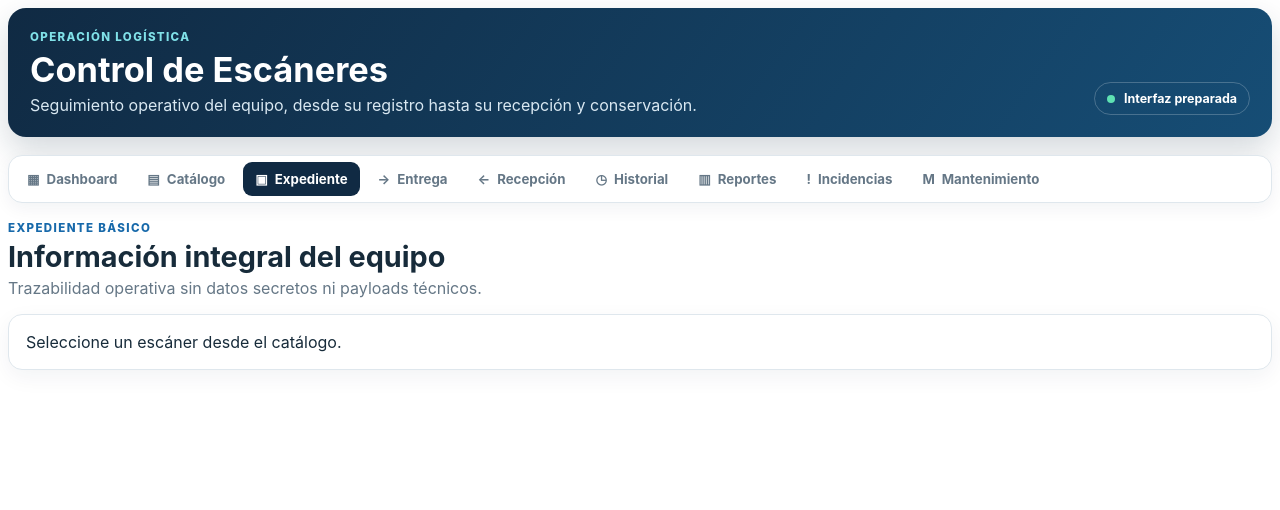
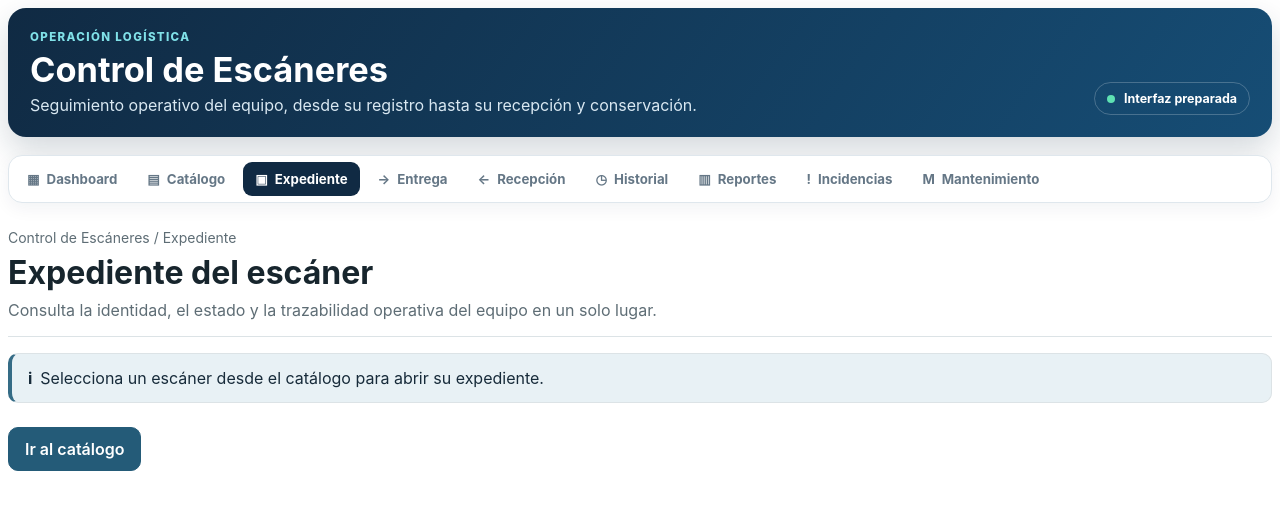
Before and after one commit to AzarelFuentesLuciano/Ferrocheck, a PHP site: page /Ferrocheck/app/Views/control-escaneres/expediente.php in a window 1280 px wide. Shown: the top 510 px of the page. Run offline with PHP 8.4, Linux system fonts and the light colour scheme; some libraries are stand-ins or nearby versions.

Commit message:
feat: aplicar experiencia visual al expediente e historial

```diff
--- a/app/Views/control-escaneres/expediente.php
+++ b/app/Views/control-escaneres/expediente.php
@@ -1,10 +1,57 @@
-<?php $vistaActual='expediente';$h=static fn($v)=>htmlspecialchars((string)$v,ENT_QUOTES,'UTF-8');ob_start(); ?>
-<div class="ce-page-head"><div><span class="ce-eyebrow">Expediente básico</span><h2>Información integral del equipo</h2><p>Trazabilidad operativa sin datos secretos ni payloads técnicos.</p></div></div>
-<?php if(isset($integrationError)): ?><article class="ce-card"><?= $h($integrationError) ?></article><?php elseif(!isset($historyViewModel)): ?><article class="ce-card">Seleccione un escáner desde el catálogo.</article><?php else:$s=$historyViewModel->scanner; ?>
-<article class="ce-card ce-device-head"><span class="ce-qr ce-qr--large"></span><div><span class="ce-badge"><?= $h($s['status']) ?></span><h2><?= $h($s['code']) ?></h2><p><?= $h($s['brand']) ?> · <?= $h($s['model']) ?> · Serie <?= $h($s['serial']) ?></p></div></article>
-<article class="ce-card"><h3>Datos generales</h3><div class="ce-detail-grid"><?php foreach(['ID'=>$s['id'],'QR'=>$s['qr'],'IMEI'=>$s['imei'],'Teléfono'=>$s['phone'],'ICCID'=>$s['iccid'],'Conservación'=>$s['conservation']??'—','Activo'=>$s['active']?'Sí':'No']as$label=>$value): ?><div class="ce-detail"><small><?= $h($label) ?></small><strong><?= $h($value) ?></strong></div><?php endforeach; ?></div></article>
-<section class="ce-grid ce-grid--2"><article class="ce-card"><h3>Movimientos</h3><?php foreach($historyViewModel->movements as$m): ?><div class="ce-list__item"><div class="ce-list__body"><strong><?= $h($m['folio']) ?> · <?= $h($m['status']) ?></strong><small><?= $h($m['custodian']) ?> · <?= $h($m['deliveredAt']) ?></small></div></div><?php endforeach; ?></article><article class="ce-card"><h3>Inspecciones</h3><?php foreach($historyViewModel->inspections as$i): ?><div class="ce-list__item"><div class="ce-list__body"><strong><?= $h($i['type']) ?> · calificación <?= $h($i['rating']??'—') ?></strong><small>Batería <?= $h($i['battery']??'—') ?>% · <?= $h($i['at']) ?></small></div></div><?php endforeach; ?></article></section>
-<section class="ce-grid ce-grid--2"><article class="ce-card"><h3>Incidencias</h3><?php foreach($historyViewModel->incidents as$i): ?><div class="ce-list__item"><div class="ce-list__body"><strong><?= $h($i['type']) ?> · <?= $h($i['severity']) ?></strong><small><?= $h($i['status']) ?> · <?= $h($i['at']) ?></small></div></div><?php endforeach; ?></article><article class="ce-card"><h3>Evidencias registradas</h3><?php foreach($historyViewModel->evidences as$e): ?><div class="ce-list__item"><div class="ce-list__body"><strong><?= $h($e['type']) ?></strong><small><?= $h($e['capturedAt']) ?></small></div></div><?php endforeach; ?></article></section>
-<section class="ce-grid ce-grid--2"><article class="ce-card"><h3>Timeline</h3><div class="ce-timeline"><?php foreach($historyViewModel->timeline as$t): ?><div class="ce-event"><time><?= $h($t['at']) ?></time><h4><?= $h(ucfirst($t['type'])) ?></h4></div><?php endforeach; ?></div></article><article class="ce-card"><h3>Auditoría visible</h3><?php foreach($historyViewModel->auditEvents as$a): ?><div class="ce-list__item"><div class="ce-list__body"><strong><?= $h($a['action']) ?></strong><small><?= $h($a['result']) ?> · <?= $h($a['at']) ?></small></div></div><?php endforeach; ?></article></section>
+<?php
+$vistaActual = 'expediente';
+$h = static fn($value) => htmlspecialchars((string) $value, ENT_QUOTES, 'UTF-8');
+$humanize = static function ($value): string {
+    $labels = ['create' => 'Registro creado', 'update' => 'Información actualizada', 'success' => 'Completado', 'failed' => 'No completado'];
+    $key = strtolower((string) $value);
+    return $labels[$key] ?? ucwords(str_replace(['_', '-'], ' ', (string) $value));
+};
+ob_start();
+$pageTitle = 'Expediente del escáner';
+$pageDescription = 'Consulta la identidad, el estado y la trazabilidad operativa del equipo en un solo lugar.';
+$breadcrumbs = ['Control de Escáneres', 'Expediente'];
+require __DIR__ . '/../components/page-header.php';
+?>
+<div class="ce-operation vo-history">
+<?php if (isset($integrationError)): ?>
+    <?php $alertType = 'error'; $alertMessage = $integrationError; require __DIR__ . '/../components/alert.php'; ?>
+<?php elseif (!isset($historyViewModel)): ?>
+    <?php $alertType = 'info'; $alertMessage = 'Selecciona un escáner desde el catálogo para abrir su expediente.'; require __DIR__ . '/../components/alert.php'; ?>
+    <div class="vo-actions"><a class="vo-btn vo-btn--primary" href="<?= $h(($basePath ?? '') . '/control-escaneres/catalogo') ?>">Ir al catálogo</a></div>
+<?php else: $scanner = $historyViewModel->scanner; ?>
+    <?php foreach ($historyViewModel->messages as $message): $alertType = $message['type'] ?? 'info'; $alertMessage = $message['message'] ?? ''; require __DIR__ . '/../components/alert.php'; endforeach; ?>
+    <?php $scannerSummary = ['code' => $scanner['code'], 'status' => $scanner['status'], 'description' => ($scanner['brand'] ?? '') . ' · ' . ($scanner['model'] ?? '') . ' · Serie ' . ($scanner['serial'] ?? '—')]; require __DIR__ . '/../components/scanner-summary.php'; ?>
+
+    <nav class="vo-operation-tabs" aria-label="Secciones del expediente"><a class="vo-btn vo-btn--secondary" href="#resumen">Resumen</a><a class="vo-btn vo-btn--secondary" href="#trazabilidad">Trazabilidad</a><a class="vo-btn vo-btn--secondary" href="#actividad">Actividad relacionada</a><a class="vo-btn vo-btn--secondary" href="#auditoria">Auditoría</a></nav>
+
+    <section id="resumen" class="vo-form-section">
+        <?php $sectionTitle = 'Identificación y estado'; $sectionDescription = 'Datos operativos presentados de forma segura para reconocer el equipo.'; require __DIR__ . '/../components/section-header.php'; ?>
+        <div class="ce-detail-grid">
+        <?php foreach (['Código QR' => $scanner['qr'], 'Marca' => $scanner['brand'], 'Modelo' => $scanner['model'], 'Número de serie' => $scanner['serial'], 'IMEI protegido' => $scanner['imei'], 'Teléfono protegido' => $scanner['phone'], 'ICCID protegido' => $scanner['iccid'], 'Conservación' => $scanner['conservation'] ?? '—', 'Activo' => $scanner['active'] ? 'Sí' : 'No'] as $label => $value): ?>
+            <div class="ce-detail"><small><?= $h($label) ?></small><strong><?= $h($value) ?></strong></div>
+        <?php endforeach; ?>
+        </div>
+    </section>
+
+    <section id="trazabilidad" class="vo-form-section">
+        <?php $sectionTitle = 'Trazabilidad principal'; $sectionDescription = 'Secuencia cronológica consolidada por el sistema para este equipo.'; require __DIR__ . '/../components/section-header.php'; ?>
+        <?php if (!$historyViewModel->timeline): $alertType = 'info'; $alertMessage = 'Aún no hay actividad operativa para mostrar.'; require __DIR__ . '/../components/alert.php'; else: ?>
+            <div class="vo-timeline"><?php foreach ($historyViewModel->timeline as $event): $timelineEntry = ['at' => $event['at'], 'title' => $humanize($event['type']), 'description' => 'Actividad registrada en el expediente del equipo.']; require __DIR__ . '/../components/timeline-entry.php'; endforeach; ?></div>
+        <?php endif; ?>
+    </section>
+
+    <section id="actividad" class="vo-history-grid">
+        <article class="vo-form-section"><?php $sectionTitle = 'Movimientos'; $sectionDescription = count($historyViewModel->movements) . ' registro(s)'; require __DIR__ . '/../components/section-header.php'; ?><?php foreach ($historyViewModel->movements as $item): ?><div class="ce-list__item"><div class="ce-list__body"><strong><?= $h($item['folio']) ?> · <?= $h($humanize($item['status'])) ?></strong><small>Responsable: <?= $h($item['custodian']) ?> · Entrega: <?= $h($item['deliveredAt']) ?></small></div></div><?php endforeach; ?><?php if (!$historyViewModel->movements): ?><p class="vo-muted">Sin movimientos registrados.</p><?php endif; ?></article>
+        <article class="vo-form-section"><?php $sectionTitle = 'Inspecciones'; $sectionDescription = count($historyViewModel->inspections) . ' registro(s)'; require __DIR__ . '/../components/section-header.php'; ?><?php foreach ($historyViewModel->inspections as $item): ?><div class="ce-list__item"><div class="ce-list__body"><strong><?= $h($humanize($item['type'])) ?> · Calificación <?= $h($item['rating'] ?? '—') ?></strong><small>Batería <?= $h($item['battery'] ?? '—') ?>% · <?= $h($item['at']) ?></small></div></div><?php endforeach; ?><?php if (!$historyViewModel->inspections): ?><p class="vo-muted">Sin inspecciones registradas.</p><?php endif; ?></article>
+        <article class="vo-form-section"><?php $sectionTitle = 'Incidencias'; $sectionDescription = count($historyViewModel->incidents) . ' registro(s)'; require __DIR__ . '/../components/section-header.php'; ?><?php foreach ($historyViewModel->incidents as $item): ?><div class="ce-list__item"><div class="ce-list__body"><strong><?= $h($item['type']) ?> · Severidad <?= $h($humanize($item['severity'])) ?></strong><small><?= $h($humanize($item['status'])) ?> · <?= $h($item['at']) ?></small></div></div><?php endforeach; ?><?php if (!$historyViewModel->incidents): ?><p class="vo-muted">Sin incidencias registradas.</p><?php endif; ?></article>
+        <article class="vo-form-section"><?php $sectionTitle = 'Evidencias'; $sectionDescription = count($historyViewModel->evidences) . ' registro(s)'; require __DIR__ . '/../components/section-header.php'; ?><?php foreach ($historyViewModel->evidences as $item): ?><div class="ce-list__item"><div class="ce-list__body"><strong><?= $h($humanize($item['type'])) ?></strong><small>Capturada: <?= $h($item['capturedAt']) ?></small></div></div><?php endforeach; ?><?php if (!$historyViewModel->evidences): ?><p class="vo-muted">Sin evidencias registradas.</p><?php endif; ?></article>
+    </section>
+
+    <section id="auditoria" class="vo-form-section">
+        <?php $sectionTitle = 'Auditoría visible'; $sectionDescription = 'Acciones y resultados relevantes expresados en lenguaje operativo.'; require __DIR__ . '/../components/section-header.php'; ?>
+        <?php foreach ($historyViewModel->auditEvents as $item): ?><div class="ce-list__item"><div class="ce-list__body"><strong><?= $h($humanize($item['action'])) ?></strong><small>Resultado: <?= $h($humanize($item['result'])) ?> · <?= $h($item['at']) ?></small></div></div><?php endforeach; ?>
+        <?php if (!$historyViewModel->auditEvents): ?><p class="vo-muted">Sin eventos de auditoría visibles.</p><?php endif; ?>
+    </section>
 <?php endif; ?>
-<?php $contenidoModulo=ob_get_clean();require __DIR__.'/plantilla.php'; ?>
+</div>
+<?php $contenidoModulo = ob_get_clean(); require __DIR__ . '/plantilla.php'; ?>
--- a/app/Views/control-escaneres/plantilla.php
+++ b/app/Views/control-escaneres/plantilla.php
@@ -25,6 +25,7 @@ $navegacion['mantenimiento'] = ['Mantenimiento', 'M'];
 <link rel="stylesheet" href="<?php echo BASE_URL; ?>/assets/css/vascor-design-tokens.css">
 <link rel="stylesheet" href="<?php echo BASE_URL; ?>/assets/css/vascor-components.css">
 <link rel="stylesheet" href="<?php echo BASE_URL; ?>/assets/css/control-escaneres/operations.css">
+<link rel="stylesheet" href="<?php echo BASE_URL; ?>/assets/css/control-escaneres/history.css">
 <link rel="stylesheet" href="<?php echo BASE_URL; ?>/assets/css/control-escaneres/control-escaneres.css">
 <section class="ce-module" aria-label="Control de Escáneres">
     <header class="ce-hero">
```
Also changed, not shown: app/Views/control-escaneres/historial.php (+20 -4 lines), public/assets/css/control-escaneres/history.css (added).
